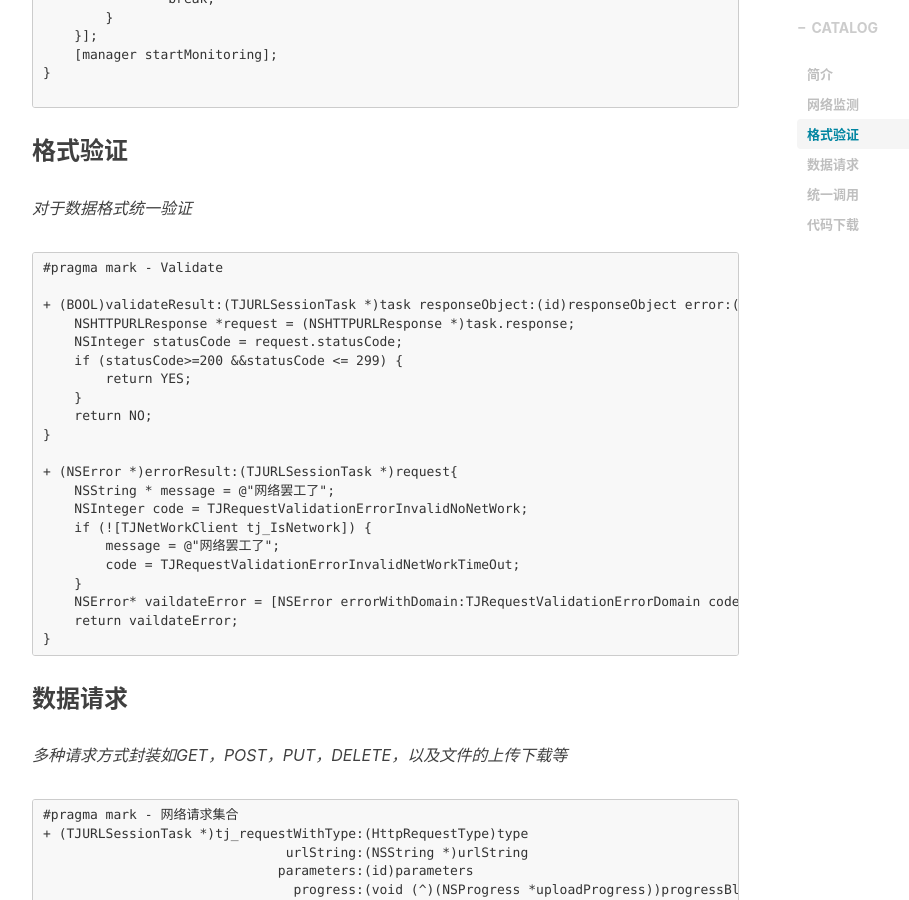
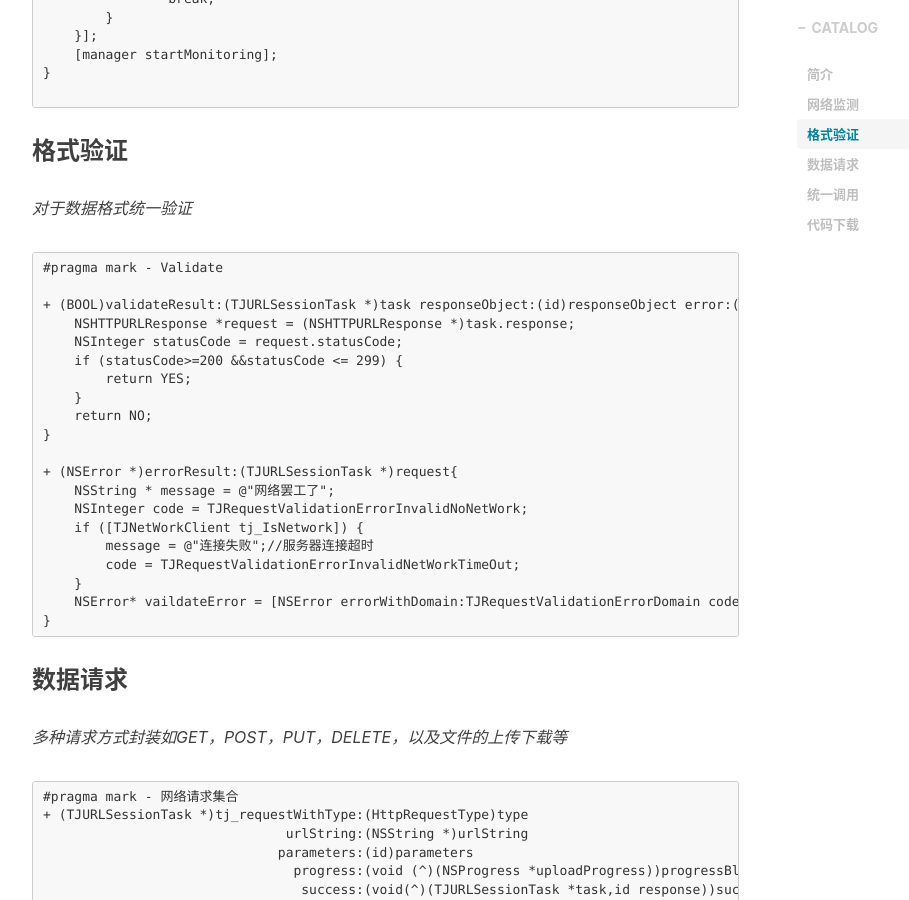
Before and after one commit to wangpt/wangpt.github.io, a Jekyll site: the page built from _posts/2018-11-06-http-blog.markdown, in a window 1280 px wide and 900 px high, scrolled down 1585 px. Shown: the whole window, without its empty margins (233-1142 px from the left). Built offline with Jekyll 4.4.1, drawn with Linux system fonts in a browser that asks for light colours; nearby versions of some CDN libraries; comment, search, counter and statistics services are not loaded.

Commit message:
Update _posts/2018-11-06-http-blog.markdown

````diff
--- a/_posts/2018-11-06-http-blog.markdown
+++ b/_posts/2018-11-06-http-blog.markdown
@@ -85,12 +85,11 @@ tags:
 + (NSError *)errorResult:(TJURLSessionTask *)request{
     NSString * message = @"网络罢工了";
     NSInteger code = TJRequestValidationErrorInvalidNoNetWork;
-    if (![TJNetWorkClient tj_IsNetwork]) {
-        message = @"网络罢工了";
+    if ([TJNetWorkClient tj_IsNetwork]) {
+        message = @"连接失败";//服务器连接超时
         code = TJRequestValidationErrorInvalidNetWorkTimeOut;
     }
     NSError* vaildateError = [NSError errorWithDomain:TJRequestValidationErrorDomain code:code userInfo:@{NSLocalizedDescriptionKey:message}];
-    return vaildateError;
 }
 ```
 ### 数据请求
````
